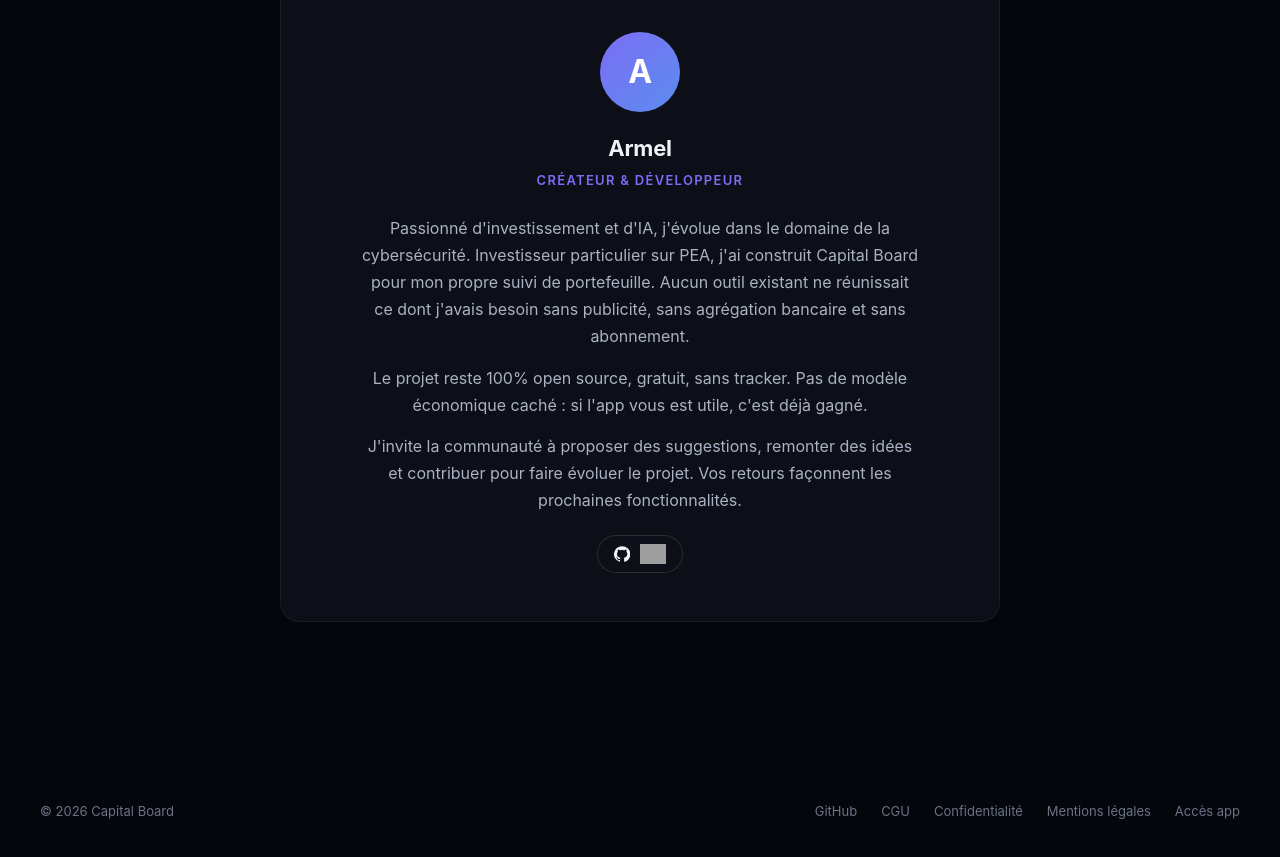
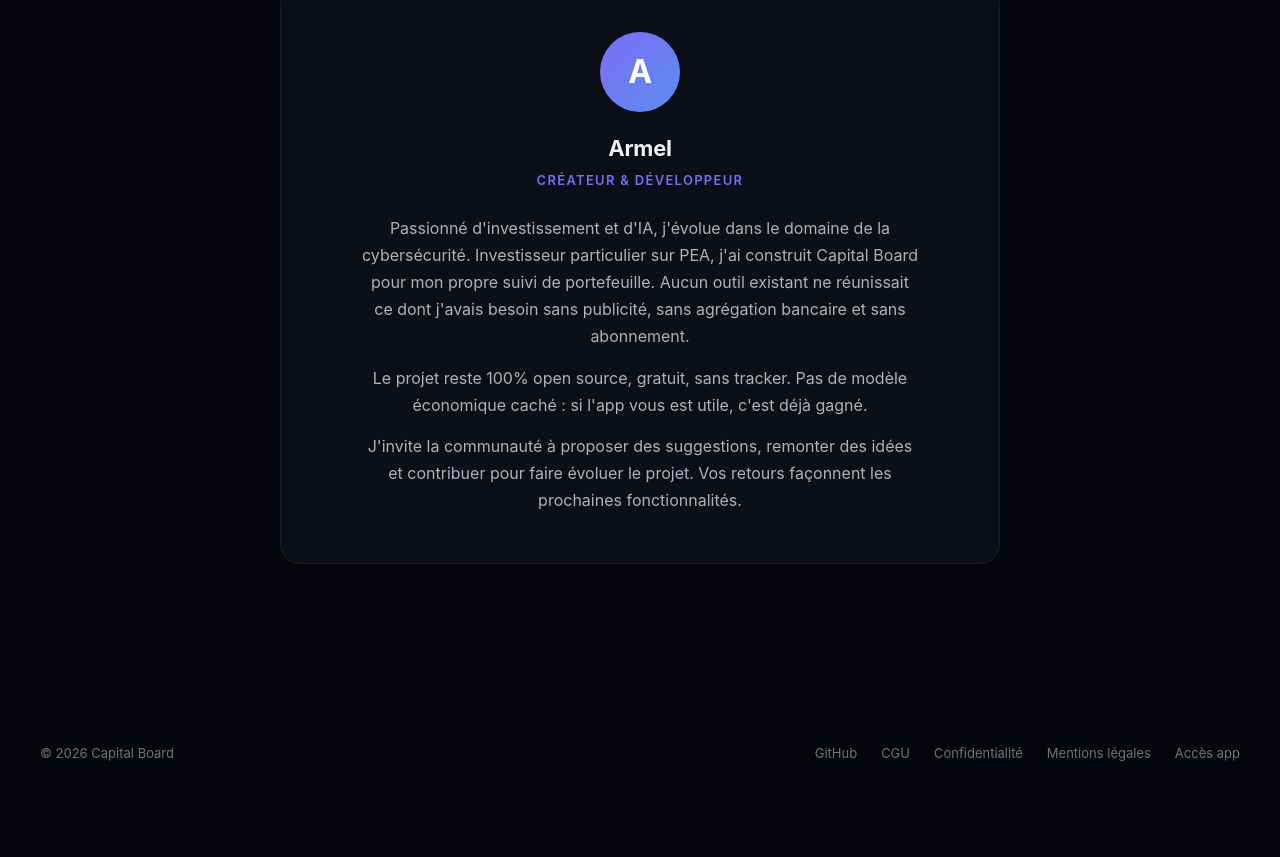
Before and after one commit to armelpltr/Dashboard-PEA, a plain HTML site: page index.html in a window 1280 px wide. Shown: the part 5066-5923 px from the top of the page. After the commit the page ends 5869 px from the top, so only its background shows below. Drawn offline with Linux system fonts and the light colour scheme; no server answers; grey boxes are pictures that could not be loaded; a web font is replaced by a local one.

Commit message:
ui(landing): retire badge GitHub stars section À propos

```diff
--- a/index.html
+++ b/index.html
@@ -802,10 +802,6 @@
       <p class="about-text">
         J'invite la communauté à proposer des suggestions, remonter des idées et contribuer pour faire évoluer le projet. Vos retours façonnent les prochaines fonctionnalités.
       </p>
-      <a href="https://github.com/armelpltr/Dashboard-PEA" target="_blank" rel="noopener" class="gh-stars">
-        <svg width="16" height="16" viewBox="0 0 24 24" fill="currentColor"><path d="M12 .3a12 12 0 0 0-3.8 23.4c.6.1.8-.3.8-.6v-2c-3.3.7-4-1.6-4-1.6-.6-1.4-1.4-1.8-1.4-1.8-1.1-.7.1-.7.1-.7 1.2.1 1.9 1.3 1.9 1.3 1.1 1.9 2.9 1.3 3.6 1 .1-.8.4-1.3.8-1.6-2.7-.3-5.5-1.3-5.5-6 0-1.3.5-2.4 1.3-3.2-.1-.4-.6-1.6.1-3.3 0 0 1-.3 3.3 1.3a11.4 11.4 0 0 1 6 0c2.3-1.6 3.3-1.3 3.3-1.3.7 1.7.2 2.9.1 3.3.8.8 1.3 2 1.3 3.2 0 4.7-2.8 5.7-5.5 6 .4.4.8 1.1.8 2.2v3.3c0 .3.2.7.8.6A12 12 0 0 0 12 .3"/></svg>
-        <img src="https://img.shields.io/github/stars/armelpltr/Dashboard-PEA?style=flat&label=Stars&color=7c6df5&labelColor=12111f" alt="GitHub stars" style="height:20px;vertical-align:middle">
-      </a>
     </div>
   </div>
 </section>
```
